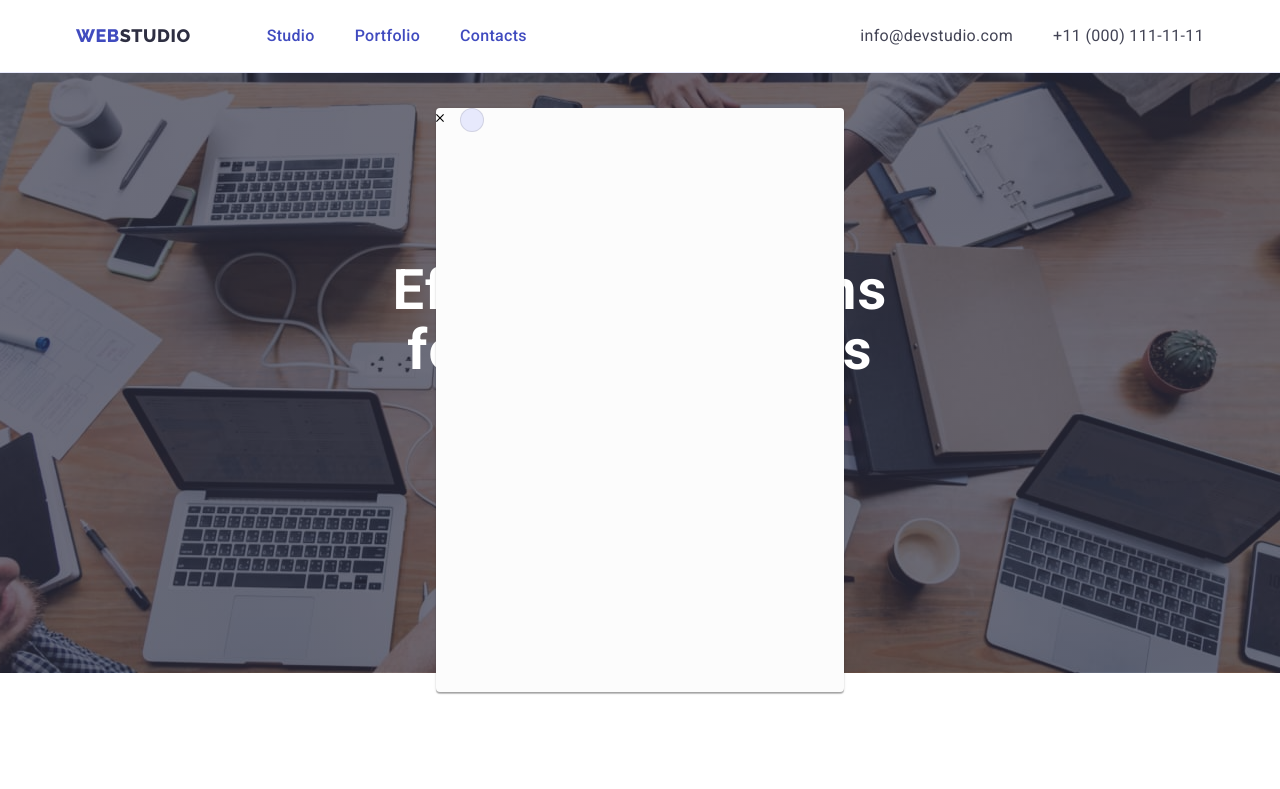
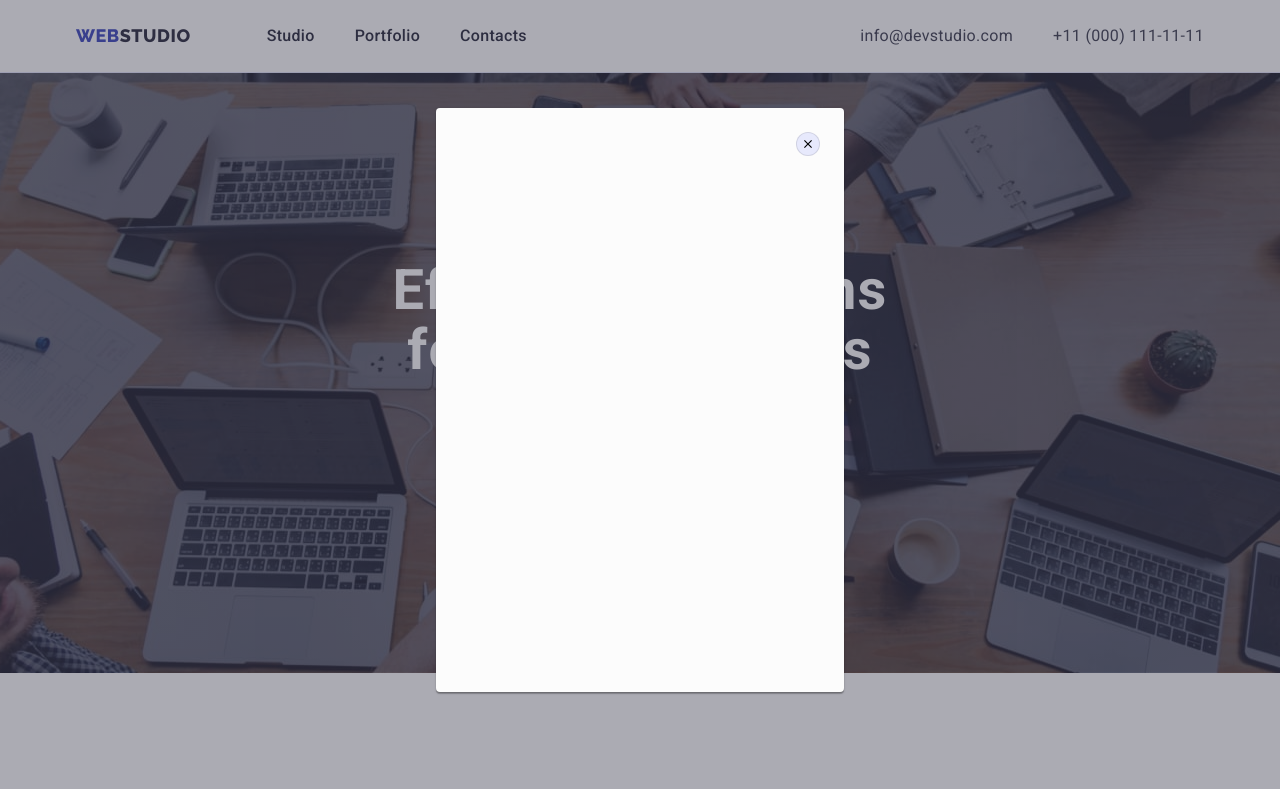
Before and after one commit to KyykMaks/goit-markup-hw-04, a plain HTML site: page index.html in a window 1280 px wide. Both pictures are taken after a click on the button "Order Service". Shown: the top 789 px of the page. Drawn offline with nearby package versions, Linux system fonts and the light colour scheme.

Commit message:
Update html

```diff
--- a/css/style.css
+++ b/css/style.css
@@ -73,7 +73,7 @@ p {
 .menu {
   display: block;
   position: relative;
-  color: var(--ocean);
+  color: var(--navyblue);
   font-size: 16px;
   font-weight: 500;
   line-height: 24px;
@@ -86,16 +86,23 @@ p {
   display: block;
   position: absolute;
   left: 0;
-  top: 0;
-  bottom: -1px;
+  bottom: 0;
+  width: 100%;
   height: 4px;
   border-radius: 2px;
   color: var(--ocean);
   background-color: var(--ocean);
+  opacity: 0;
 }
 .menu:hover,
 .menu:focus {
   color: var(--ocean);
+
+}
+.menu:hover::after,
+.menu:focus::after {
+  opacity: 1;
+
 }
 
 .menu-list {
@@ -466,17 +473,20 @@ p {
   row-gap: 48px;
 }
 .advantages-portfolio {
-
   position: relative;
   overflow: hidden;
 }
-.imagine-portfolio:hover,
-.imagine-portfolio:focus {
+.advantages-portfolio:hover .paragrah-modal,
+.advantages-portfolio:focus .paragrah-modal {
   transform: translateY(0%);
 }
-.imagine-portfolio{
-display: block;
-transition: box-shadow 250ms cubic-bezier(0.4, 0, 0.2, 1);
+.imagine-items:hover,
+.imagine-items:focus {
+box-shadow: 10px 5px 5px red;
+}
+.imagine-portfolio {
+  display: block;
+  transition: box-shadow 250ms cubic-bezier(0.4, 0, 0.2, 1);
 }
 .paragrah-modal {
   position: absolute;
@@ -518,20 +528,20 @@ transition: box-shadow 250ms cubic-bezier(0.4, 0, 0.2, 1);
 }
 /* modal */
 .backdrop {
+  display: flex;
+  align-items: center;
+  justify-content: center;
   position: fixed;
   top: 0;
   left: 0;
   width: 100%;
   height: 100%;
-  background-color: rgba(46, 47, 66, 0, 4);
+  background-color: rgba(46, 47, 66, 0.4);
   transition: opacity 250ms cubic-bezier (0.4, 0, 0.2, 1) visibility 250ms
     cubic-bezier(0.4, 0, 0.2, 1);
 }
 .modal {
-  position: absolute;
-  top: 50%;
-  left: 50%;
-  transform: translate(-50%, -50%) scale(1);
+  padding: 24px;
   width: 408px;
   min-height: 584px;
   background-color: var(--dairy);
@@ -541,12 +551,10 @@ transition: box-shadow 250ms cubic-bezier(0.4, 0, 0.2, 1);
   transition: transform 250ms cubic-bezier(0.4, 0, 0.2, 1);
 }
 .modal-btn {
-  position: absolute;
-  left: 24px;
-  right: 24px;
   width: 24px;
   height: 24px;
   border-radius: 50%;
+  margin: 0 0 0 auto;
   display: flex;
   align-items: center;
   justify-content: center;
--- a/index.html
+++ b/index.html
@@ -490,10 +490,10 @@
     </footer>
     <div class="backdrop is-hidden" data-modal>
       <div class="modal">
-        <button class="modal-btn" type="button" data-modal-close></button>
+        <button class="modal-btn" type="button" data-modal-close>
         <svg class="modal-btn-icon" width="8" height="8">
           <use href="./images/icons.svg#icon-close-black-18dp-2-1"></use>
-        </svg>
+        </svg></button>
       </div>
     </div>
     <script src="./js/modal.js"></script>
```
